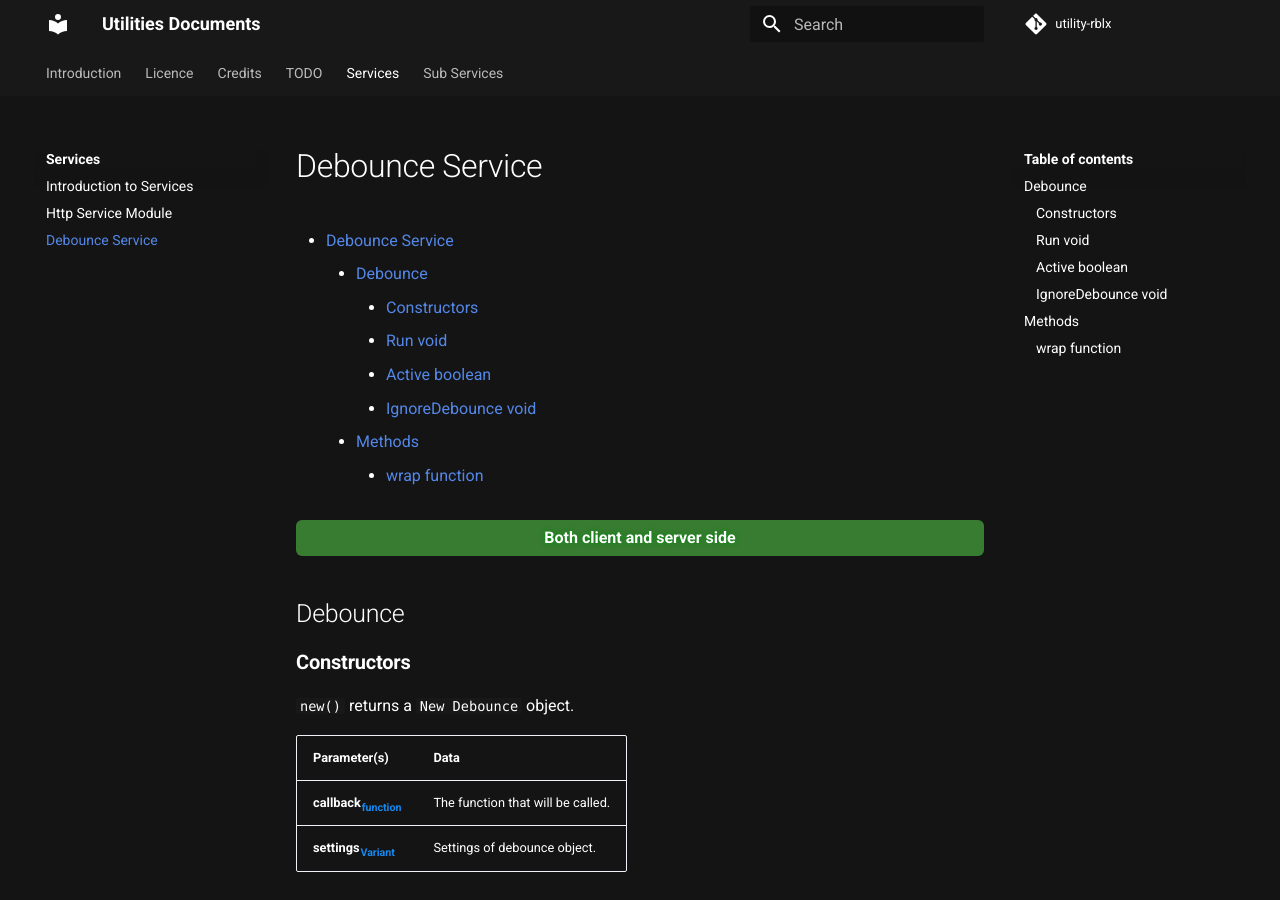
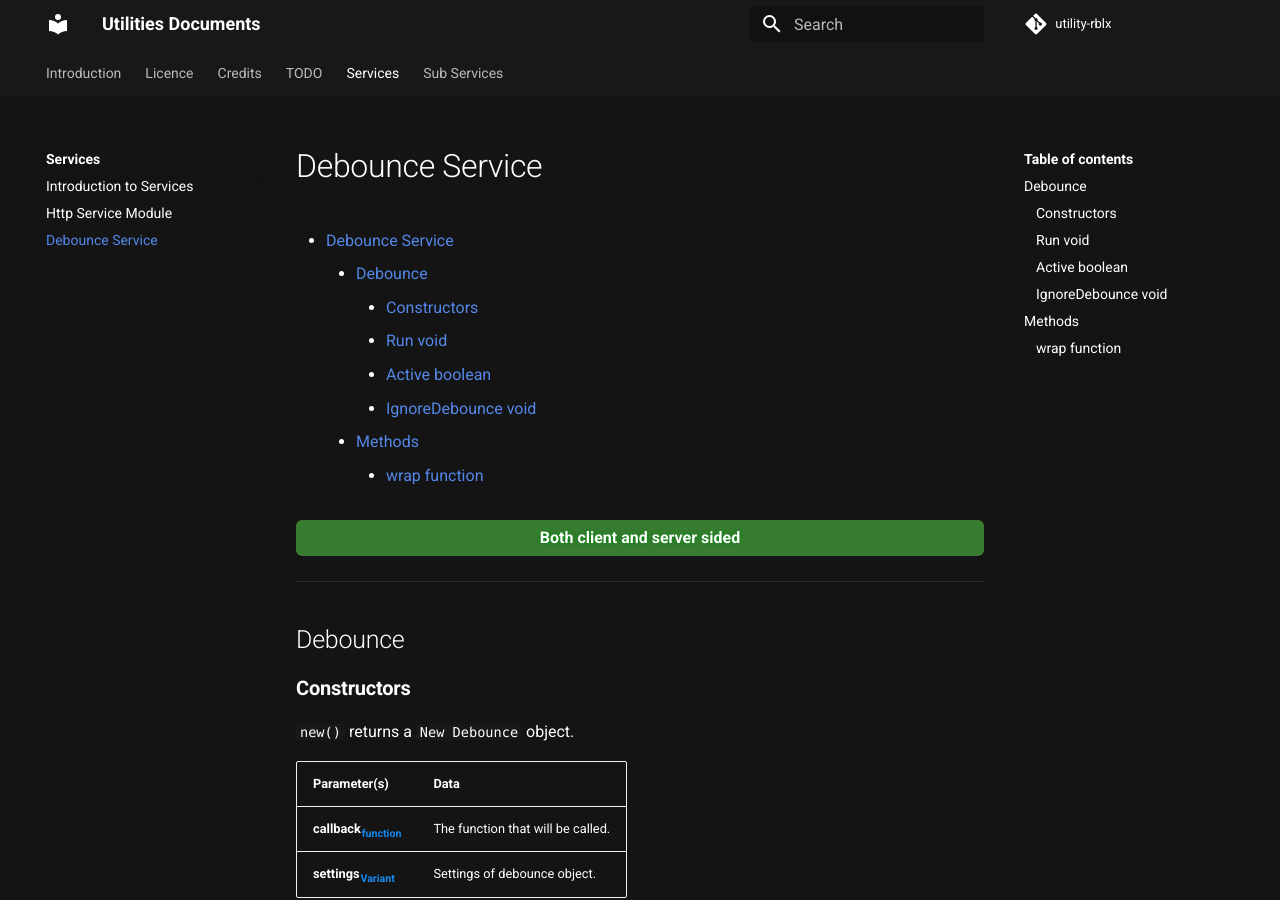
Before and after one commit to utility-rblx/utility-documentation, an MkDocs documentation site: the page built from docs/services/debounce-service.md, in a window 1280 px wide and 900 px high. Built offline with MkDocs 1.6.1 and Material for MkDocs 9.7.7, drawn with Linux system fonts in a browser that asks for light colours; some web fonts are replaced; comment, search, counter and statistics services are not loaded.

Commit message:
Forgot to save a file :skull:

````diff
--- a/docs/services/debounce-service.md
+++ b/docs/services/debounce-service.md
@@ -3,9 +3,10 @@
 [TOC]
 
 <div class='grid' style='grid-template-columns: 100%'>
-  <div class='greenBox'>Both client and server side</div>
+  <div class='greenBox'>Both client and server sided</div>
 </div>
 
+---
 ## Debounce
 ### __Constructors__
 `new()` returns a `New Debounce` object.
@@ -118,6 +119,7 @@ DebounceObject:Run() --> Expected Output: *nil, aka nonething*
 DebounceObject:IgnoreDebounce() --> Expected Output: Hi, I can only be ran every 5 seconds
 ```
 
+---
 ## Methods
 ### __wrap__ <sub style='color: #1589F0'>function
 This would automatically create an debounce object and returning you function that you can just run.
````
